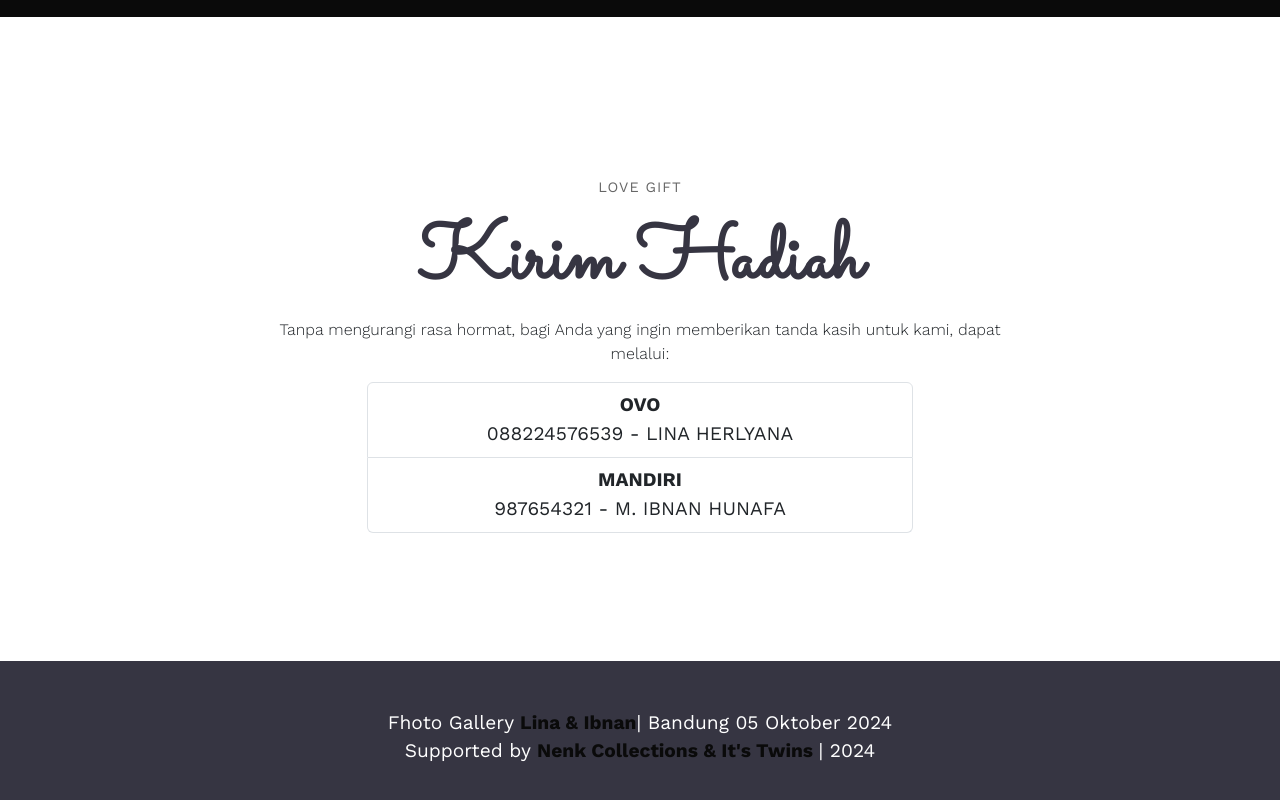
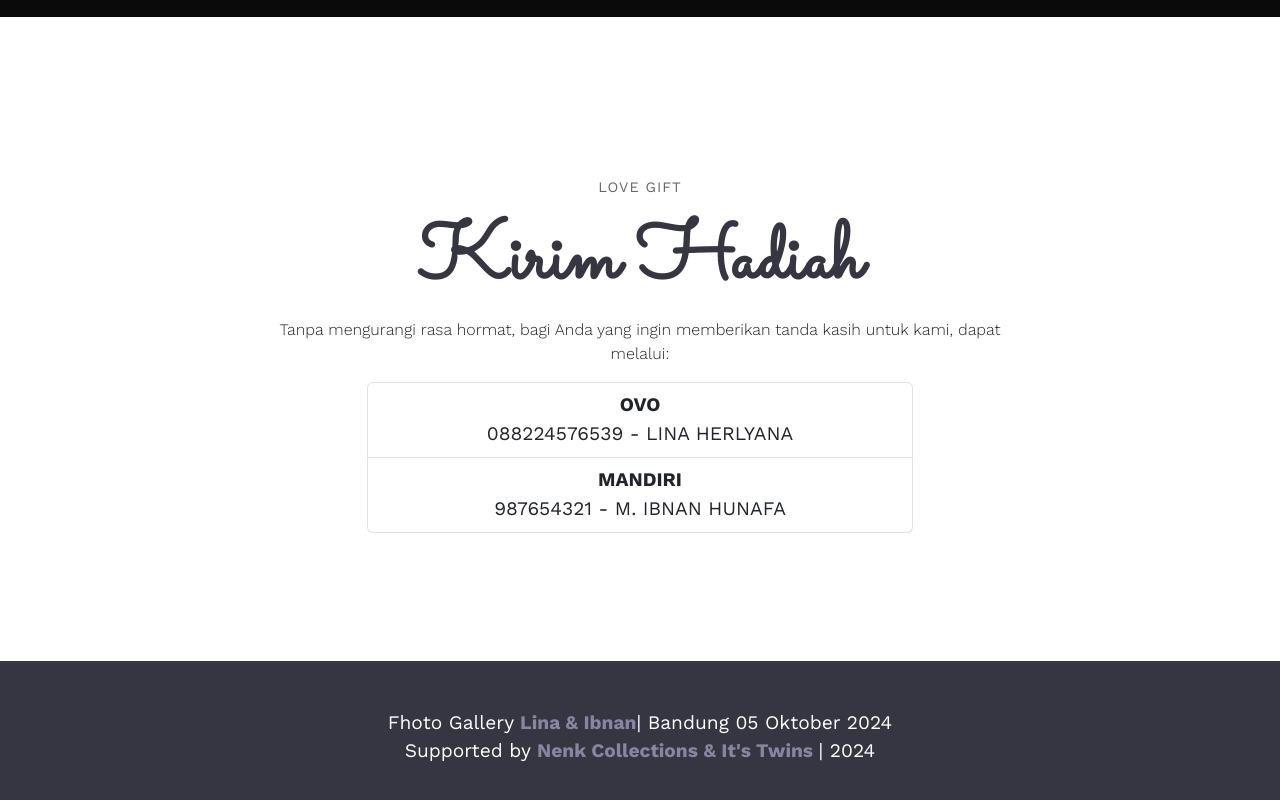
Before and after one commit to NenkCollections/Ibnan-Lina, a plain HTML site: page index.html in a window 1280 px wide. Shown: the part 6010-6810 px from the top of the page. Drawn offline with nearby package versions, Linux system fonts and the light colour scheme; some packages are replaced by stand-ins of ours; a script that the page names is missing.

Commit message:
Update style.css

```diff
--- a/style.css
+++ b/style.css
@@ -354,13 +354,13 @@ footer {
 }
 
 footer a {
-  color: var(--bg);
+  color: var(--bgJam);
   font-weight: bold;
   text-decoration: none;
 }
 
 footer a:hover {
-  color: white;
+  color: yellow;
 }
 
 footer li {
```
